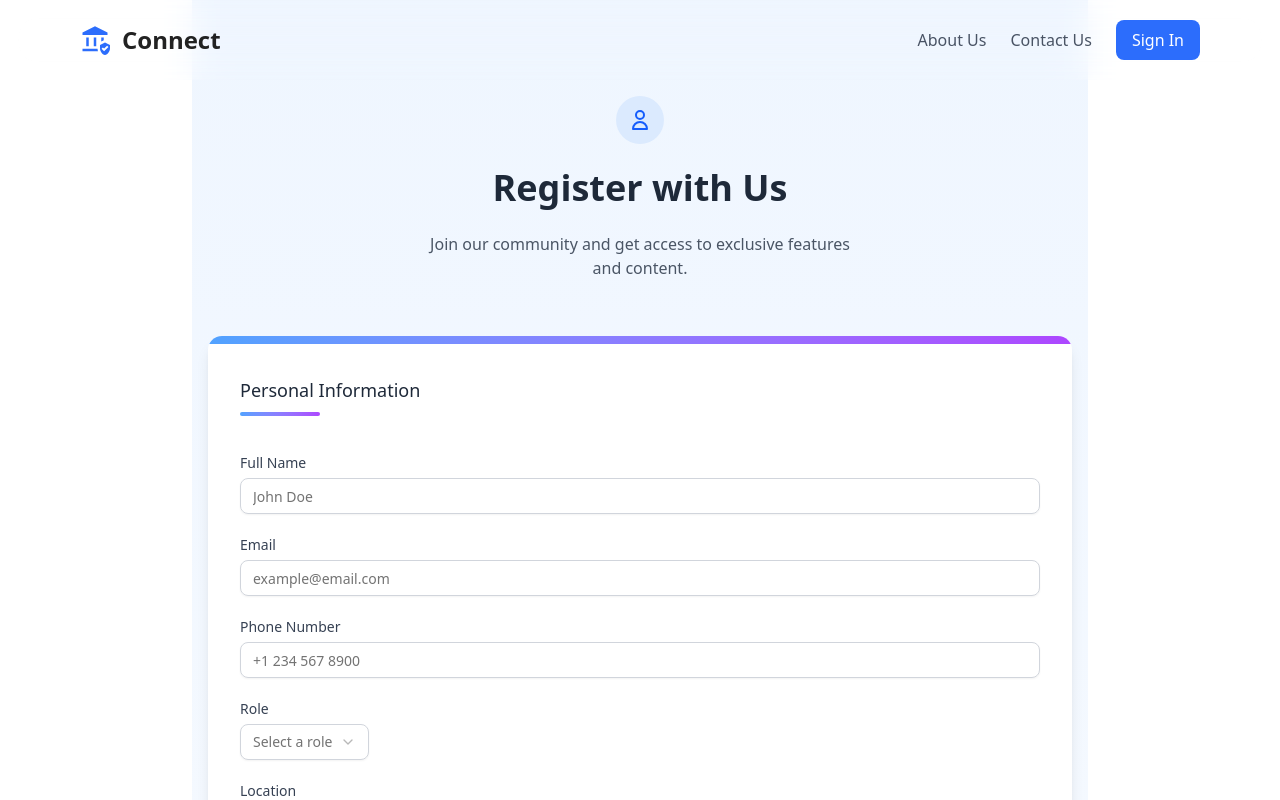
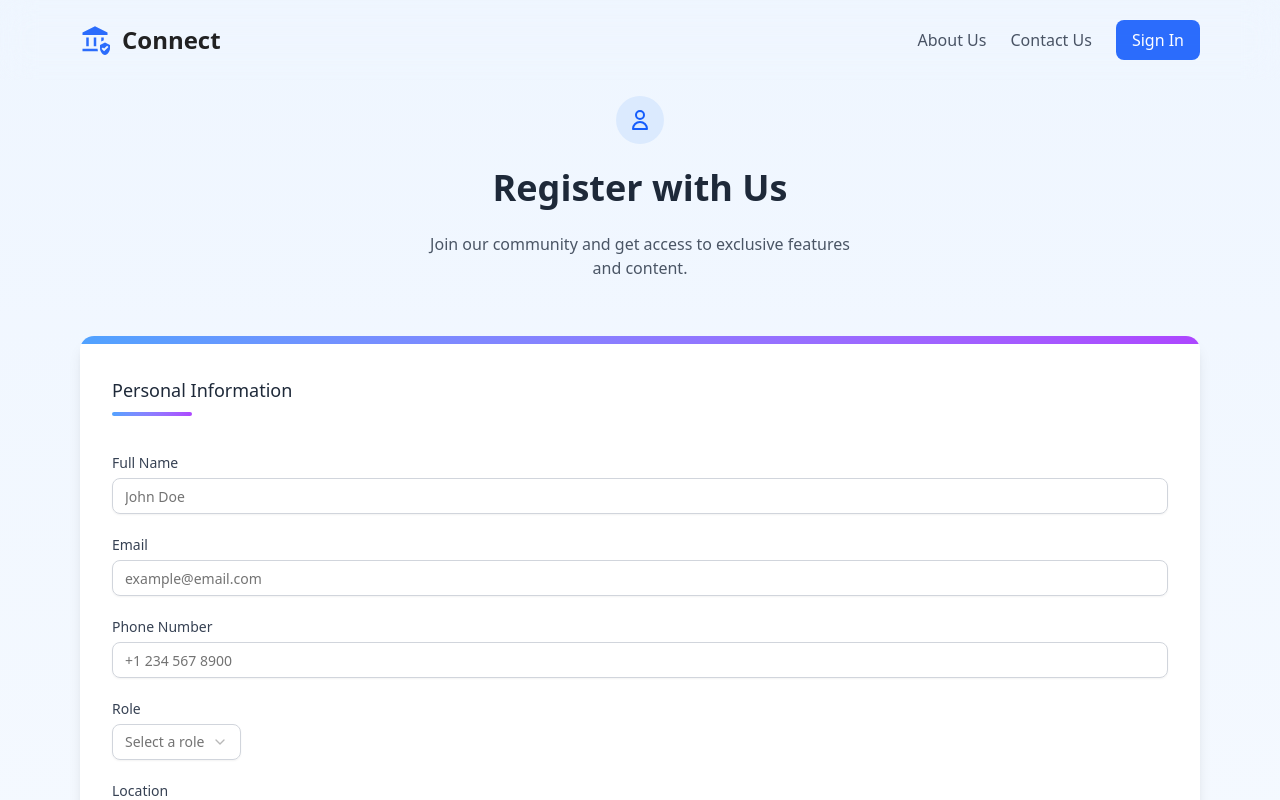
Before and after one commit to sbn-clinton/connect-frontend, a Next.js app: page /sign-up in a window 1280 px wide. Shown: the top 800 px of the page. Built offline with nearby package versions, Linux system fonts and the light colour scheme.

Commit message:
signUp page commit

```diff
--- a/src/app/sign-up/page.tsx
+++ b/src/app/sign-up/page.tsx
@@ -3,7 +3,7 @@ import Link from "next/link";
 
 const SignUpPage = () => {
   return (
-    <div className="min-h-screen bg-gradient-to-b from-blue-50 to-white py-16 md:py-24 w-full md:max-w-4xl mx-auto ">
+    <div className="min-h-screen bg-gradient-to-b from-blue-50 to-white py-16 md:py-24 w-full ">
       <div className="flex flex-col gap-8 md:gap-14 justify-center items-center w-full md:max-w-6xl md:mx-auto px-4">
         <div className="flex flex-col gap-4 items-center text-center">
           <div className="inline-block p-3 bg-blue-100 rounded-full mb-2">
```
